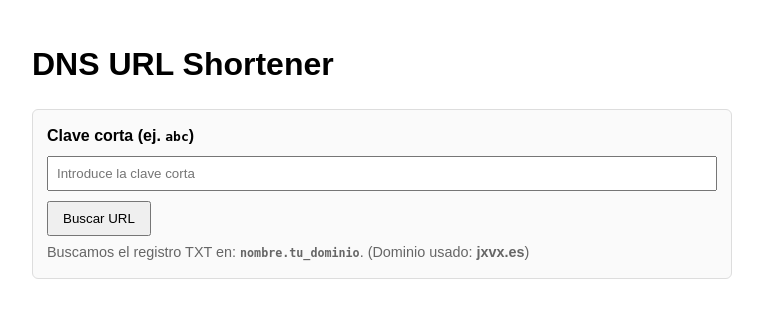
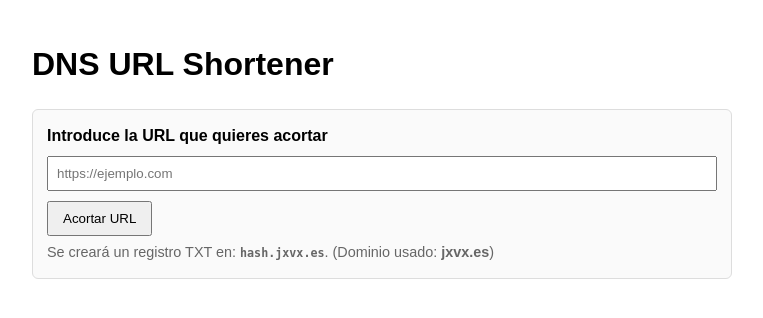
Before and after one commit to japagon/DNS_Shortener, a Flask app: page / in a window 1280 px wide. Shown: the top 318 px of the page, without its empty margins (258-1021 px from the left). Run offline with Flask 3, Linux system fonts and the light colour scheme.

Commit message:
DNS Shortener

```diff
--- a/app.py
+++ b/app.py
@@ -1,8 +1,19 @@
 from flask import Flask, render_template, request, redirect, abort
 import dns.resolver
+import os
+import hashlib
+import requests
+from requests.auth import HTTPBasicAuth
 
 app = Flask(__name__)
-DOMAIN = "jxvx.es"
+
+# Configuración desde .env
+DOMAIN = os.environ.get("DOMAIN", "jxvx.es")
+API_PREFIX = os.environ.get("IONOS_API_KEY_PREFIX")
+API_SECRET = os.environ.get("IONOS_API_KEY_SECRET")
+auth = HTTPBasicAuth(API_PREFIX, API_SECRET)
+
+# Función para consultar registros TXT
 def get_txt_for_path(path):
     name = f"{path}.{DOMAIN}"
     try:
@@ -14,27 +25,48 @@ def get_txt_for_path(path):
         return "".join(parts)
     return None
 
+# Función para añadir registro TXT en IONOS
+def add_txt_record(subdomain, value):
+    url = f'https://api.hosting.ionos.com/dns/v1/domains/{DOMAIN}/records'
+    data = {
+        "name": subdomain,
+        "type": "TXT",
+        "ttl": 3600,
+        "data": value
+    }
+    response = requests.post(url, json=data, auth=auth)
+    if response.status_code in [200, 201]:
+        return True
+    else:
+        print("Error al crear TXT:", response.status_code, response.text)
+        return False
+
+# Página principal con formulario
 @app.route('/', methods=['GET', 'POST'])
 def index():
     result = None
     error = None
     if request.method == 'POST':
-        short = request.form.get('short', '').strip()
-        if not short:
-            error = "Introduce la clave corta (ej. abc)."
+        original_url = request.form.get('url', '').strip()
+        if not original_url:
+            error = "Introduce la URL que quieres acortar."
+        elif not (original_url.startswith("http://") or original_url.startswith("https://")):
+            error = "La URL debe empezar por http:// o https://."
         else:
-            url = get_txt_for_path(short)
-            if not url:
-                error = f"No se encontró TXT para: {short}.{DOMAIN}"
+            # Generar un hash corto de la URL
+            hash_object = hashlib.md5(original_url.encode())
+            short_hash = hash_object.hexdigest()[:6]
+
+            # Intentar crear el registro TXT en IONOS
+            success = add_txt_record(short_hash, original_url)
+            if not success:
+                error = "No se pudo crear el registro TXT en IONOS."
             else:
-                # comprobación básica
-                if not (url.startswith("http://") or url.startswith("https://")):
-                    error = "La URL encontrada no es válida (debe empezar por http:// o https://)."
-                    result = url
-                else:
-                    result = url
+                result = f"{short_hash}.{DOMAIN}"
+
     return render_template('index.html', domain=DOMAIN, result=result, error=error)
 
+# Redirección a URL original
 @app.route('/go/<short>')
 def go_short(short):
     url = get_txt_for_path(short)
--- a/templates/index.html
+++ b/templates/index.html
@@ -19,13 +19,13 @@
   <h1>DNS URL Shortener</h1>
   <div class="box">
     <form method="post" action="/">
-      <label for="short">Clave corta (ej. <code>abc</code>)</label>
-      <input id="short" name="short" type="text" placeholder="Introduce la clave corta">
-      <button type="submit">Buscar URL</button>
+      <label for="url">Introduce la URL que quieres acortar</label>
+      <input id="url" name="url" type="text" placeholder="https://ejemplo.com">
+      <button type="submit">Acortar URL</button>
     </form>
 
     <div class="hint">
-      Buscamos el registro TXT en: <strong><code>nombre.tu_dominio</code></strong>.
+      Se creará un registro TXT en: <strong><code>hash.{{ domain }}</code></strong>.
       (Dominio usado: <strong>{{ domain }}</strong>)
     </div>
 
@@ -35,10 +35,9 @@
 
     {% if result %}
       <div class="result">
-        <div><strong>URL encontrada:</strong></div>
+        <div><strong>URL acortada:</strong></div>
         <div><code>{{ result }}</code></div>
-        <p><a href="{{ result }}" target="_blank" rel="noreferrer">Abrir URL en nueva pestaña</a></p>
-        <p>O usar el enlace directo de redirección: <a href="/go/{{ request.form.get('short') }}" target="_blank">/go/{{ request.form.get('short') }}</a></p>
+        <p><a href="/go/{{ result.split('.')[0] }}" target="_blank" rel="noreferrer">Abrir URL redirigida</a></p>
       </div>
     {% endif %}
   </div>
```
